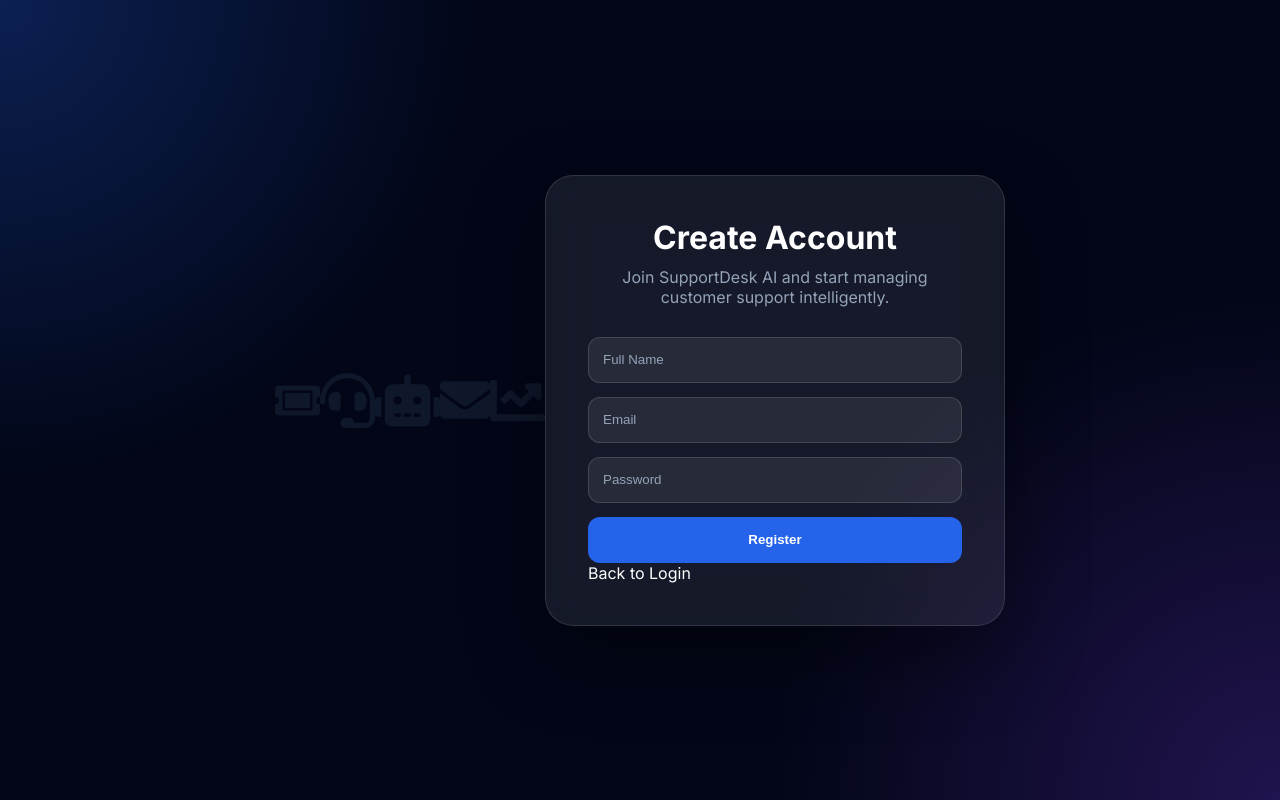
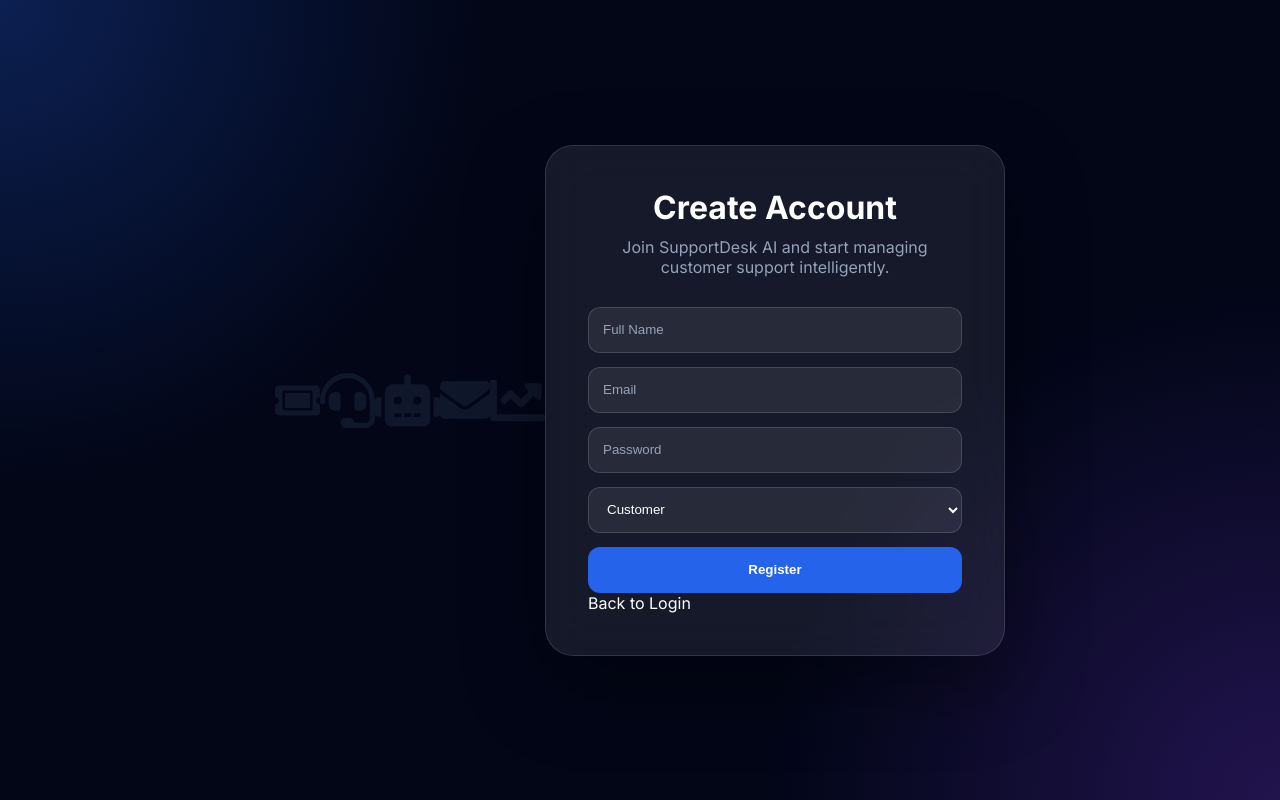
Before and after one commit to AadyaDivyasha0001/customer-support-ticket-bot, a React app in the folder frontend/: page / in a window 1280 px wide. Both pictures are taken after a click on the element "Create New Account". Built offline with nearby package versions, Linux system fonts and the light colour scheme; no server answers; the HTML template or start-up script is replaced by a standard one.

Commit message:
Fix n8n webhook execution

```diff
--- a/frontend/src/pages/Register.jsx
+++ b/frontend/src/pages/Register.jsx
@@ -12,7 +12,7 @@
   const [name, setName] = useState("");
   const [email, setEmail] = useState("");
   const [password, setPassword] = useState("");
-
+const [role, setRole] = useState("Customer");
   const handleRegister = async () => {
     try {
       await axios.post(
@@ -21,6 +21,7 @@
           name,
           email,
           password,
+          role,
         }
       );
 
@@ -141,6 +142,25 @@
           }
           className="auth-input"
         />
+        <select
+  value={role}
+  onChange={(e) =>
+    setRole(e.target.value)
+  }
+  className="auth-input"
+>
+  <option value="Customer">
+    Customer
+  </option>
+
+  <option value="Agent">
+    Agent
+  </option>
+
+  <option value="Admin">
+    Admin
+  </option>
+</select>
 
         <button
           onClick={handleRegister}
```
Also changed, not shown: 2 other files (tests, documents, lock files or other folders).
